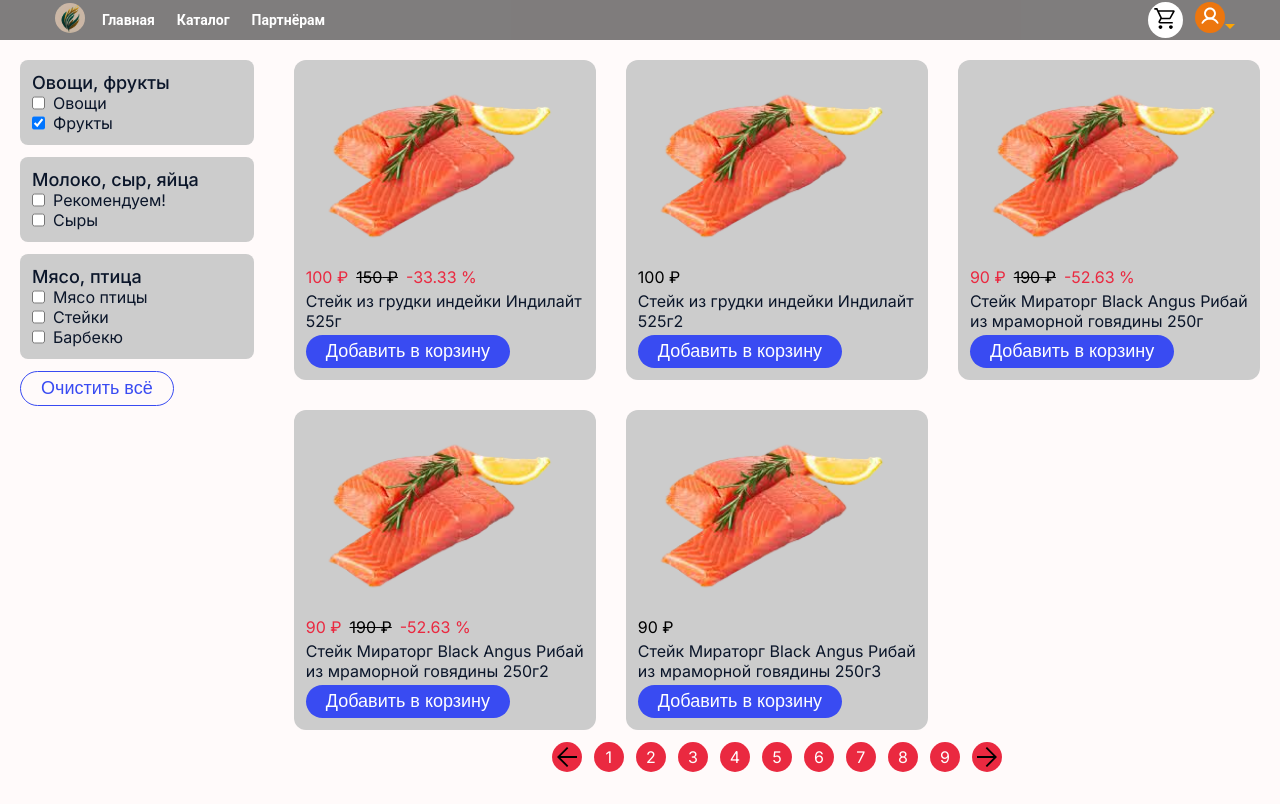
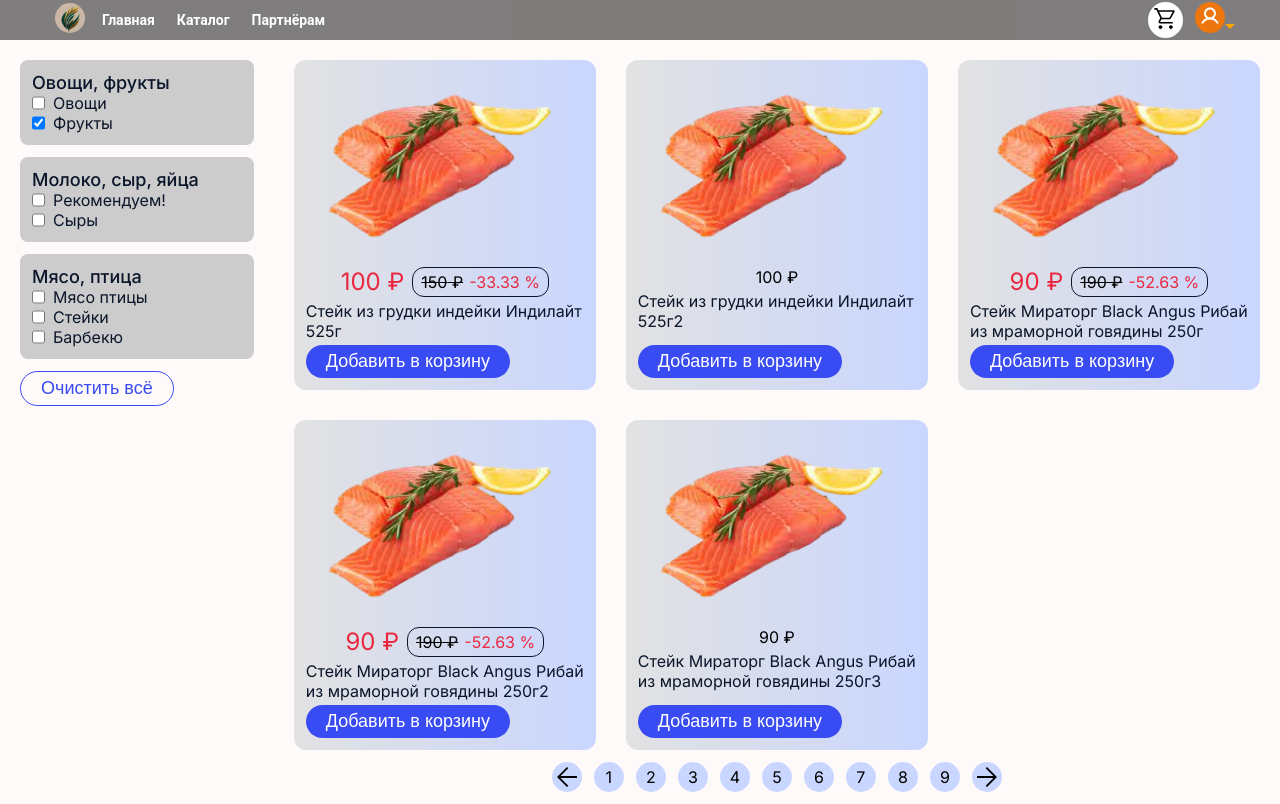
Before and after one commit to Ayra47/hackaton, a Next.js app: page /catalog in a window 1280 px wide. Built offline with nearby package versions, Linux system fonts and the light colour scheme.

Commit message:
catalog beautiful List
List gray-blue

```diff
--- a/components/Catalog/CatalogItems/CatalogItems.jsx
+++ b/components/Catalog/CatalogItems/CatalogItems.jsx
@@ -30,6 +30,8 @@ export default function CatalogItems({ products }) {
                                         >
                                             {item.price} ₽
                                         </div>
+                                        <div className={s["catalog__item-block-price"]}>
+
                                             <div
                                                 className={`${s["catalog__item-price"]} ${s["catalog__item-price--old"]}`}
                                             >
@@ -39,6 +41,7 @@ export default function CatalogItems({ products }) {
                                                 className={`${s["catalog__item-price"]} ${s["catalog__item-price--percent"]}`}
                                             >-{percent.toFixed(2)} %</div>
                                         </div>
+                                    </div>
                                 ) : (
                                     <div className={s["catalog__item-price"]}>
                                         {item.price} ₽
@@ -47,8 +50,8 @@ export default function CatalogItems({ products }) {
                                 <div className={s["catalog__item-name"]}>
                                     {item.name}
                                 </div>
-                                <div style={{marginTop: 'auto'}}>
-                                    <CreateButton size='sm'>Добавить в корзину</CreateButton>
+                                <div style={{ marginTop: 'auto' }}>
+                                    <CreateButton color="blue" size='sm'>Добавить в корзину</CreateButton>
                                 </div>
                             </div>
                         );
--- a/components/Catalog/CatalogItems/CatalogItems.module.scss
+++ b/components/Catalog/CatalogItems/CatalogItems.module.scss
@@ -2,29 +2,55 @@
 
 .catalog {
     &__item {
-        background: #ccc;
+        background: #C9D6FF;
+        background: -webkit-linear-gradient(to right, #E2E2E2, #C9D6FF);
+        background: linear-gradient(to right, #E2E2E2, #C9D6FF);
+
         padding: 12px;
         border-radius: 12px;
         display: flex;
         flex-direction: column;
         gap: 4px;
 
+        &-block-price {
+            border: solid 1px;
+            display: flex;
+            align-items: center;
+            border-radius: 12px;
+            padding: 4px 8px;
+            flex-direction: row;
+            gap:6px
+        }
+
         &-price {
             color: #000;
+            text-align: center;
 
             &--discount {
                 color: $color-red;
+                font-size: 24px;
+
             }
+
             &--old {
                 text-decoration: line-through;
+
             }
+
             &--percent {
                 color: $color-red;
             }
+
             &-wrapper {
                 display: flex;
                 gap: 8px;
+                justify-content: center;
             }
+        }
+
+        &-img {
+            border-radius: 12px;
+
         }
     }
 
--- a/components/UI/Pagination/Pagination.module.scss
+++ b/components/UI/Pagination/Pagination.module.scss
@@ -7,13 +7,17 @@
     padding: 12px 0;
 
     a {
-        background: $color-red;
+        background: $color-gray-blue;
         border-radius: 100%;
         width: 30px;
         height: 30px;
         display: flex;
         align-items: center;
         justify-content: center;
-        color: #fff;
+        color: #000;
+
+        &:hover {
+            background: $color-gray-light;
+        }
     }
 }
--- a/styles/_variables.scss
+++ b/styles/_variables.scss
@@ -6,3 +6,5 @@ $color-purple: #4d19cc;
 $color-orange: #FFA500;
 $color-yellow-orange: #ED760E;
 $color-gray-cyan: #1E1E20;
+$color-gray-blue:#C9D6FF;
+$color-gray-light:#E2E2E2;
```
Also changed, not shown: 2 other files (tests, documents, lock files or other folders). Lines whose indentation alone changed are shown as unchanged.
